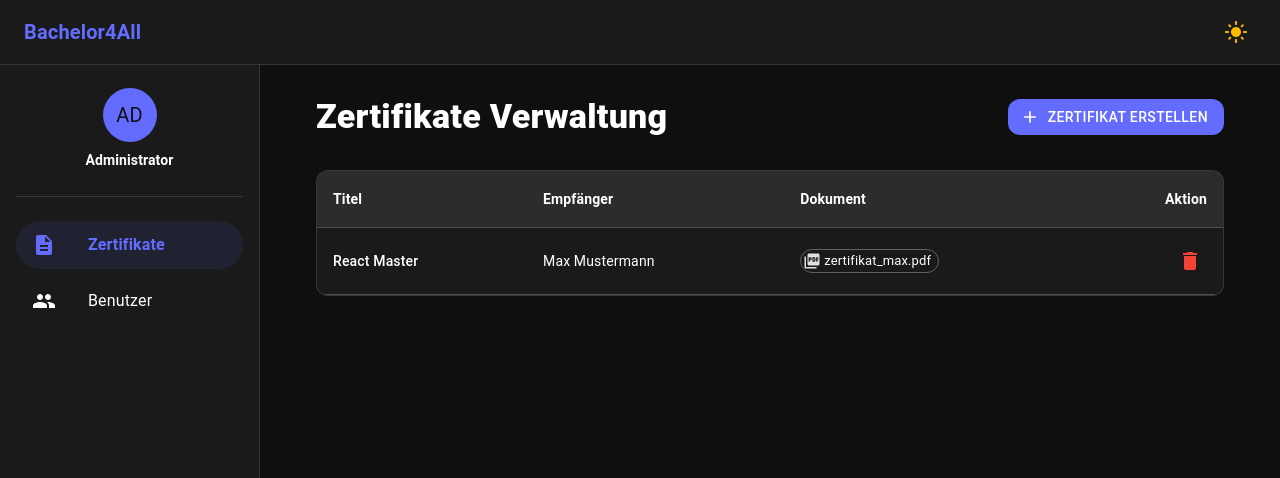
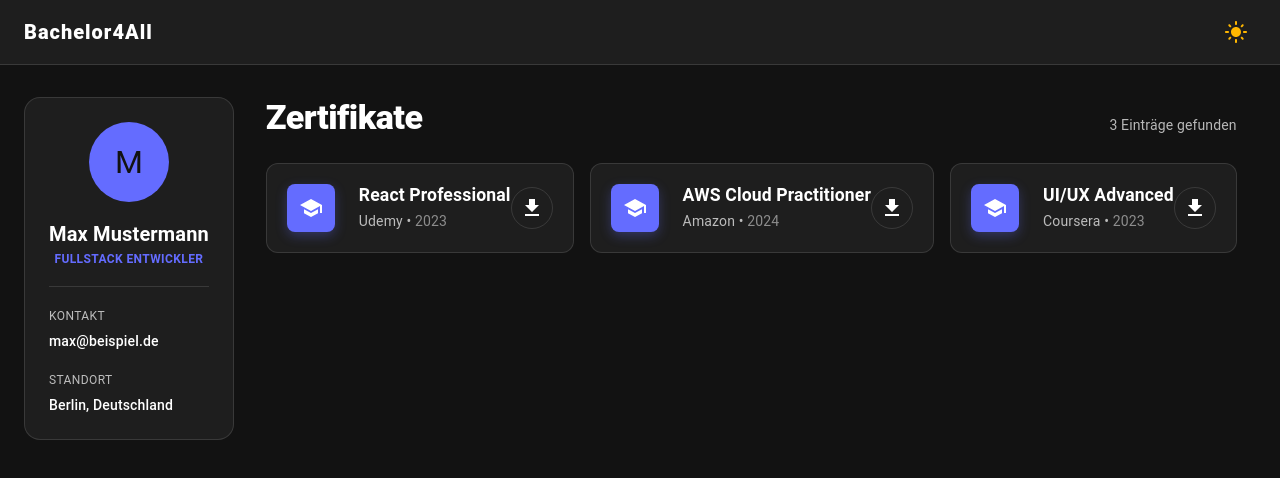
Before and after one commit to maksodeskij-create/frontend-bachelor-4-all, a React (Vite) app: page / in a window 1280 px wide. Shown: the top 478 px of the page. Built offline with nearby package versions, Linux system fonts and the light colour scheme; the HTML template or start-up script is replaced by a standard one.

Commit message:
changed color of apptitle in appbar

```diff
--- a/src/App.jsx
+++ b/src/App.jsx
@@ -23,7 +23,7 @@ function App() {
     return (
         <ThemeProvider theme={darkTheme}>
             <CssBaseline /> {/* Das hier löscht alle restlichen Browser-Standard-Styles */}
-            <AdminDashboard/>
+            <UserDashboard/>
         </ThemeProvider>
     );
 }
--- a/src/components/AdminDashboard.jsx
+++ b/src/components/AdminDashboard.jsx
@@ -78,7 +78,7 @@ function AdminDashboard() {
                 {/* TOPBAR */}
                 <AppBar position="fixed" elevation={0} sx={{ zIndex: (t) => t.zIndex.drawer + 1, bgcolor: 'background.paper', color: 'text.primary', borderBottom: '1px solid', borderColor: 'divider' }}>
                     <Toolbar>
-                        <Typography variant="h6" sx={{ flexGrow: 1, fontWeight: 'bold' }}><span style={{ color: '#646cff' }}>Bachelor4All</span></Typography>
+                        <Typography variant="h6" sx={{ flexGrow: 1, fontWeight: 'bold' }}>Bachelor4All</Typography>
                         <IconButton onClick={toggleTheme} color="inherit">
                             {mode === 'dark' ? <LightMode sx={{color: '#ffb700'}} /> : <DarkMode sx={{color: '#4f46e5'}} />}
                         </IconButton>
--- a/src/components/EmployerDashboard.jsx
+++ b/src/components/EmployerDashboard.jsx
@@ -84,7 +84,7 @@ function EmployerDashboard() {
 
                 <AppBar position="fixed" elevation={0} sx={{ zIndex: (t) => t.zIndex.drawer + 1, bgcolor: 'background.paper', color: 'text.primary', borderBottom: '1px solid', borderColor: 'divider' }}>
                     <Toolbar>
-                        <Typography variant="h6" sx={{ flexGrow: 1, fontWeight: 800 }}><span style={{ color: '#646cff' }}>Bachelor4All</span></Typography>
+                        <Typography variant="h6" sx={{ flexGrow: 1, fontWeight: 800 }}>Bachelor4All</Typography>
                         <IconButton onClick={toggleTheme} color="inherit">
                             {mode === 'dark' ? <LightMode sx={{color: '#ffb700'}} /> : <DarkMode sx={{color: '#4f46e5'}} />}
                         </IconButton>
--- a/src/components/UserDashboard.jsx
+++ b/src/components/UserDashboard.jsx
@@ -61,7 +61,7 @@ function UserDashboard() {
                 }}>
                     <Toolbar>
                         <Typography variant="h6" sx={{ flexGrow: 1, fontWeight: 800, letterSpacing: 1 }}>
-                            <span style={{ color: '#646cff' }}>Bachelor4All</span>
+                            Bachelor4All
                         </Typography>
                         <IconButton onClick={toggleTheme} color="inherit">
                             {mode === 'dark' ? <LightMode sx={{color: '#ffb700'}} /> : <DarkMode sx={{color: '#4f46e5'}} />}
```
